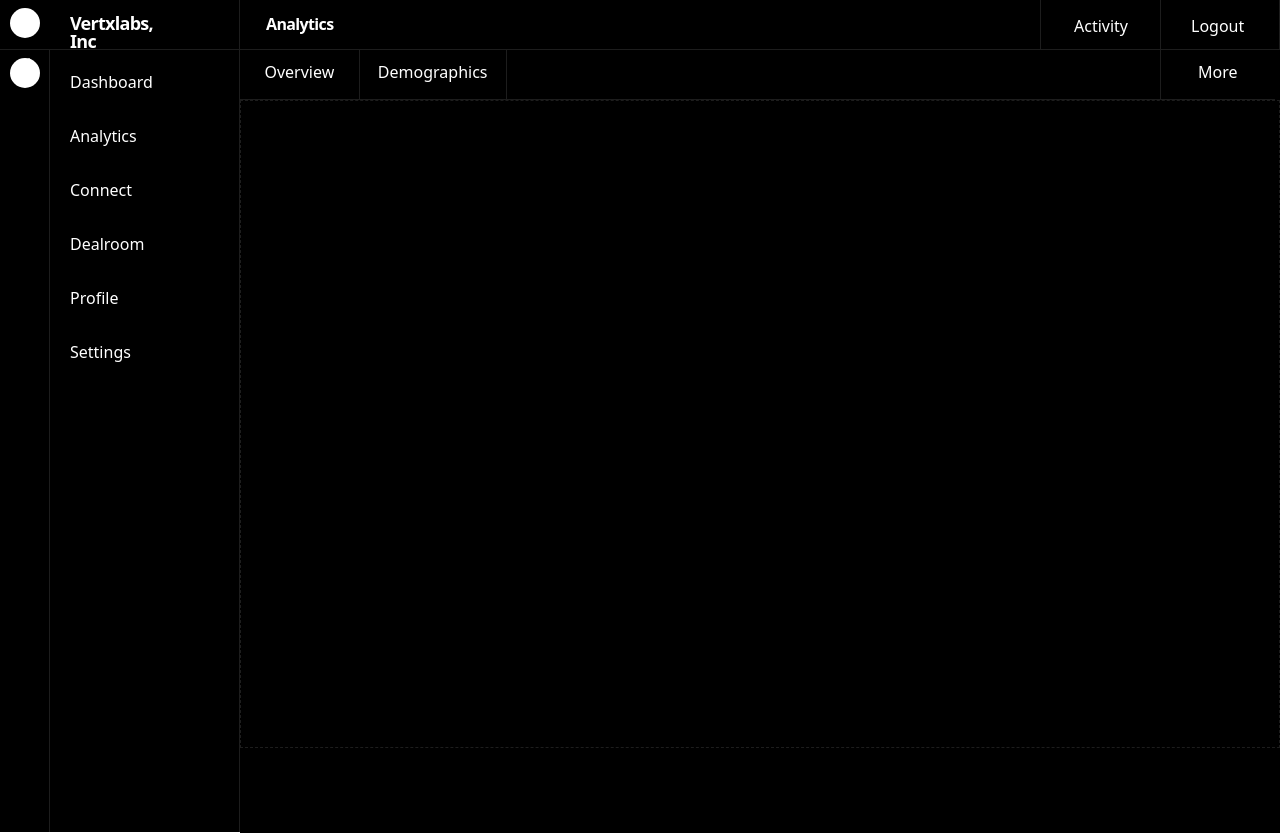
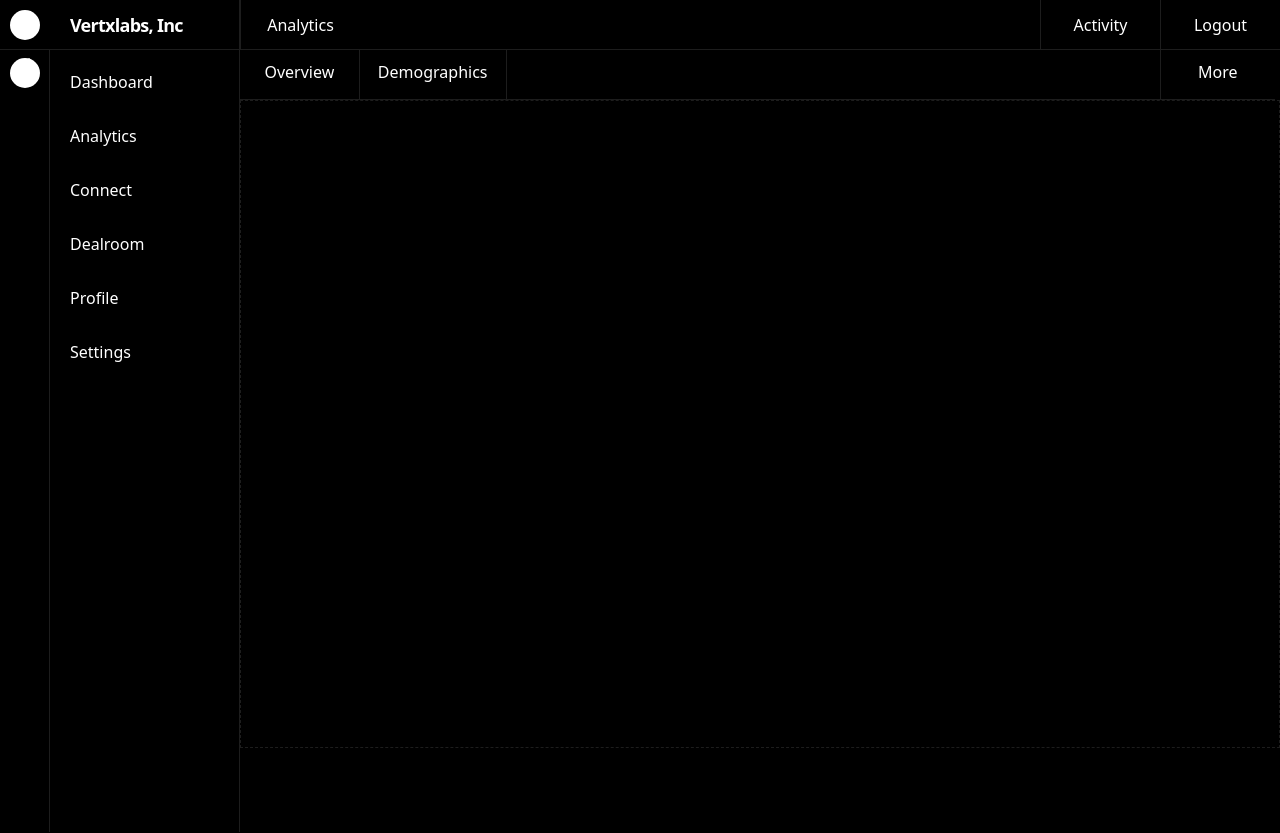
Before and after one commit to akshara-2002-github/Vertx, a React (Vite) app in the folder vertx/: page / in a window 1280 px wide. Built offline with nearby package versions, Linux system fonts and the light colour scheme.

Commit message:
Pushed changes

```diff
--- a/vertx/index.html
+++ b/vertx/index.html
@@ -6,8 +6,8 @@
     <meta name="viewport" content="width=device-width, initial-scale=1.0" />
     <title>Vite + React</title>
   </head>
-  <body class="flex justify-center items-center ">
-    <div id="root" class="w-full max-w-[1280px]"></div>
+  <body class="bg-black w-full h-full">
+    <div id="root" class="w-full h-full"></div>
     <script type="module" src="/src/main.jsx"></script>
   </body>
 </html>
--- a/vertx/package.json
+++ b/vertx/package.json
@@ -25,5 +25,6 @@
     "eslint-plugin-react-refresh": "^0.4.19",
     "globals": "^15.15.0",
     "vite": "^6.2.0"
-  }
+  },
+  "packageManager": "yarn@1.22.22+sha512.a6b2f7906b721bba3d67d4aff083df04dad64c399707841b7acf00f6b133b7ac24255f2652fa22ae3534329dc6180534e98d17432037ff6fd140556e2bb3137e"
 }
--- a/vertx/src/components/Dashboard/index.jsx
+++ b/vertx/src/components/Dashboard/index.jsx
@@ -3,8 +3,6 @@ import React from "react";
 const Dashboard = () => {
   return (
     <div class="flex relative  w-[190px] h-[782px] bg-black  border-r border-[#1D1D1D] border-solid text-white">
-
-
     <div class="flex flex-col absolute  gap-[30px] top-[20px] left-[20px] ">
       <div>Dashboard</div>
       <div>Analytics</div>
--- a/vertx/src/components/Header/index.jsx
+++ b/vertx/src/components/Header/index.jsx
@@ -1,62 +1,31 @@
-import React from "react";
+import React from 'react';
 
 const Header = () => {
 	return (
-    <div class="flex flex-row w-[1280px] h-[50px] bg-black text-white">
-      <div class="relative w-[50px] h-[50px] border-b border-[#1D1D1D]">
-        <div class="bg-white absolute  w-[30px] h-[30px] top-[8px] left-[10px] rounded-full "></div>
+		<div class="flex flex-row h-[50px] bg-black text-white border-b border-[#1D1D1D]">
+			{/* Logo Section */}
+			<div class="w-[50px] h-[50px] flex items-center justify-center border-b border-[#1D1D1D]">
+				<div class="bg-white w-[30px] h-[30px] rounded-full"></div>
 			</div>
 
-      <div class="relative w-[190px] h-[50px]  border-t-0 border-r border-b border-l-0 border-solid border-[#1D1D1D]">
-        <p class="absolute  w-[110px] h-[23px] top-[14px] left-[20px]  font-[700] text-[18px] leading-[100%] tracking-[-0.04em]">
+			{/* Company Name Section */}
+			<div class="w-[190px] h-[50px] flex items-center border-t-0 border-r border-b border-l-0 border-solid border-[#1D1D1D]">
+				<p class="ml-[20px] font-bold text-[18px] leading-none tracking-[-0.04em]">
 					Vertxlabs, Inc
 				</p>
 			</div>
 
-      <div class=" flex relative flex-row justify-between p-4 w-[920px] h-[50px]  border-b border-[#1D1D1D] border-solid">
-        <p class=" w-[67px] h-[22px] top-[14px] left-[350px] pl-[10px] font-semibold text-[16px] leading-[100%] tracking-[-0.04em]">
-          Analytics
-        </p>
-        <div class=" absolute w-[120px] h-[50px] left-[800px]  top-[0px] border-l border-b border-[#1D1D1D] border-solid">
-          <p class=" absolute top-[14px] pl-[33px]">Activity</p>
+			{/* Menu Items */}
+			{['Analytics', 'Activity', 'Logout'].map((item, index) => (
+				<div
+					key={item}
+					className={`flex ${index === 0 ? 'mr-[auto]' : ''} items-center justify-center text-center text-[16px] leading-none w-[120px] h-[50px] border-l border-b border-[#1D1D1D] border-solid`}
+				>
+					{item}
 				</div>
-      </div>
-
-      <div class="relative w-[120px] h-[50px]  border-t-0 border-r border-b border-l border-solid border-[#1D1D1D]">
-        <p class="absolute text-[16px] leading-[100%]  top-[14px] pl-[30px] pt-1">Logout</p>
-      </div>
+			))}
 		</div>
 	);
 };
 
 export default Header;
-
-// <div class="flex  justify-between items-center  w-[920px] h-[50px]  border-b border-[#1D1D1D] border-solid">
-
-// <p class="  w-[67px] h-[22px] top-[14px] left-[274px] font-semibold text-[16px] leading-[100%] tracking-[-0.04em] ">
-//   Analytics
-// </p>
-
-// <div class="flex  w-[120px] h-[50px]  text-white  border-l border-b border-[#1D1D1D] border-solid">
-//   <p class="  top-[14px] left-[1040px] w-[59px] h-[18px] font-semibold text-[16px] leading-[100%] tracking-[-0.04em] ">Activity</p>
-// </div>
-// </div>
-
-// <div class="flex text-center text-[16px] leading-[100%]    w-[120px] h-[50px] left-[1160px] border-l border-b border-[#1D1D1D] border-solid">
-// Logout
-// </div>
-
-// <div class="flex flex-rowrelative items-center bg-black w-[1280px] h-[50px] text-white">
-
-{
-  /* <div class="flex relative w-[50px] h-[50px]  ">
-<div class=" absolute w-[30px] h-[30px] top-[8px] left-[10px] rounded-full bg-white"></div>
-</div>
-
-<div class="flex  w-[190px] h-[50px]  border-t-0 border-r border-b border-l-0 border-solid border-[#1D1D1D]">
-<p class=" absolute w-[110px] h-[23px] top-[13px] left-[73px]  font-[700] text-[18px] leading-[100%] tracking-[-0.04em] ">
-  Vertxlabs, Inc
-</p>
-</div>
-</div> */
-}
--- a/vertx/src/index.css
+++ b/vertx/src/index.css
@@ -1 +1,4 @@
 @import "tailwindcss";
+
+body {
+}
```
Also changed, not shown: vertx/src/main.jsx (+16 -20 lines), vertx/src/components/Bar/index.jsx (line endings or trailing spaces), 1 other file (tests, documents, lock files or other folders). Lines whose indentation alone changed are shown as unchanged.
